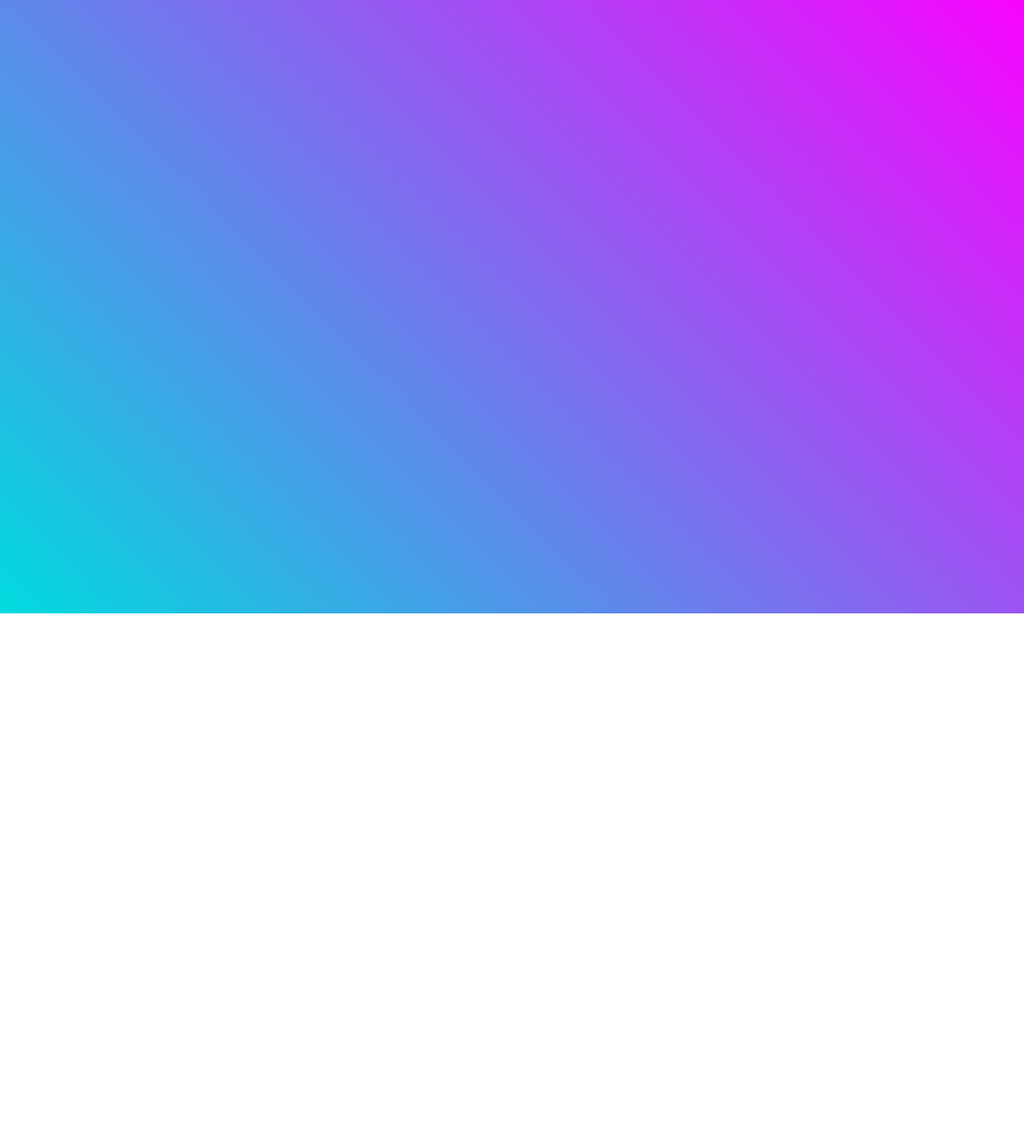
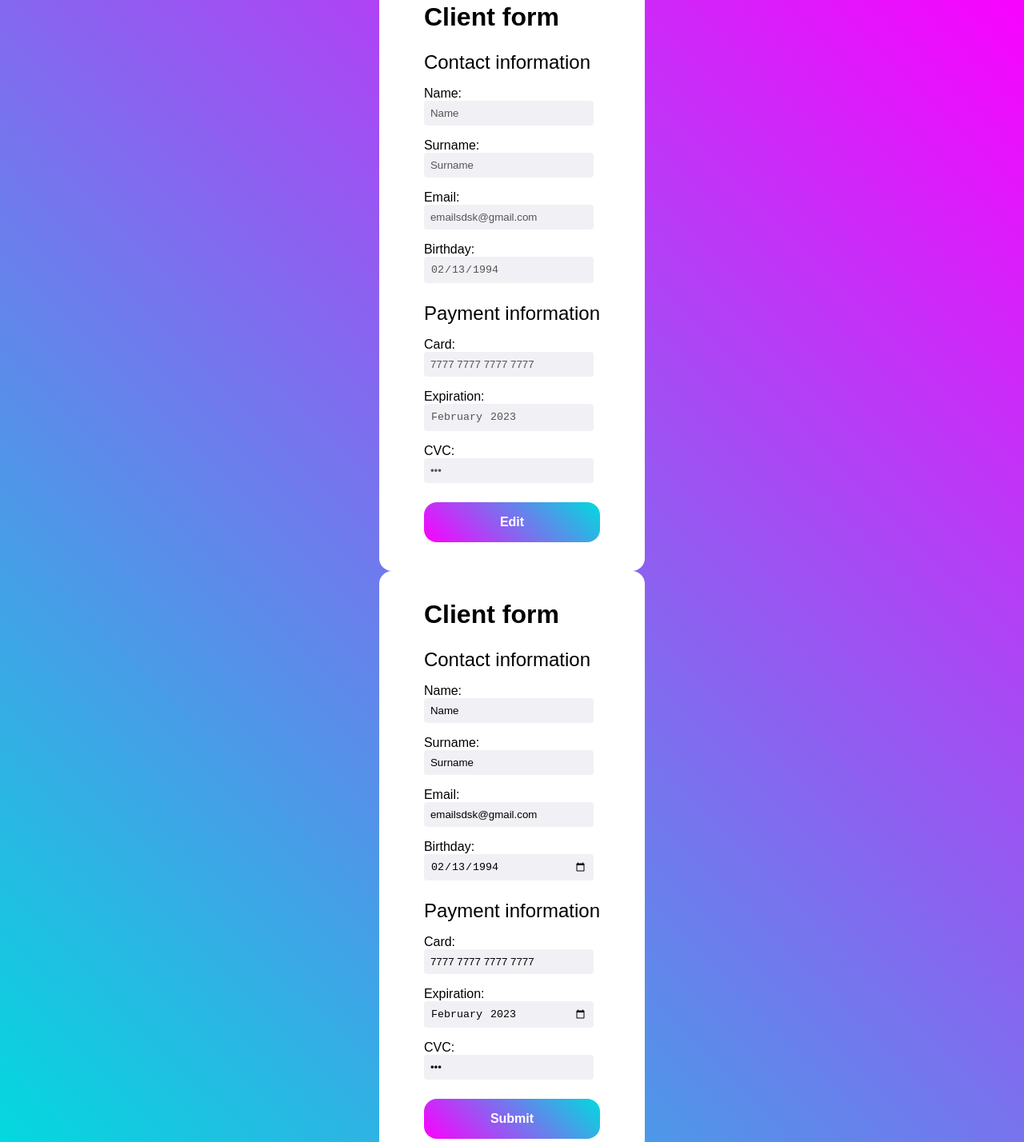
Before and after one commit to Sindoraii/form-react, a React app: page / in a window 1280 px wide. Shown: the part 33-1461 px from the top of the page at 80% size. Before the commit the page ends 800 px from the top, so only its background shows below. Built offline with nearby package versions, Linux system fonts and the light colour scheme.

Commit message:
feat: add Review and New views

```diff
--- a/src/components/App/App.js
+++ b/src/components/App/App.js
@@ -1,6 +1,11 @@
+import ViewManager from "./ViewManager/ViewManager";
+
 const App = ({entity,isEdit}) => {
   return (
-    <div className="form"></div>
+      <ViewManager
+          entity={JSON.parse(JSON.stringify(entity))}
+          isEdit = {isEdit}
+      />
   );
 }
 
--- /dev/null
+++ b/src/components/App/ViewManager/NewView/NewView.js
@@ -0,0 +1,123 @@
+import styles from "./NewView.module.css";
+import ErrorWrapper from "../../../common/ErrorWrapper/ErrorWrapper";
+import {useState} from "react";
+import {setMinDate,setMaxDate} from "../../../../utils/settingExpirationDate";
+
+const NewView = (props) => {
+    const [fields,setFields] = useState(props.entity);
+
+    /* HANDLERS */
+    const changeHandler = (event) => {
+        const changeState = () => {
+            let state = JSON.parse(JSON.stringify(fields));
+            for (let key in state) {
+                if (event.target.name === key) {
+                    state[key] = event.target.value;
+                }
+            }
+            return state;
+        }
+        setFields(changeState());
+    }
+
+
+    return (
+        <form className={styles.form} noValidate={true}>
+            <h1>Client form</h1>
+            <fieldset className={styles.fieldset}>
+                <h2>Contact information</h2>
+                <ErrorWrapper>
+                    <label className={styles.label}>
+                        Name:
+                        <input type="text"
+                               maxLength="1000"
+                               className={styles.input}
+                               name="name"
+                               value={fields.name}
+                               onChange={(e) => changeHandler(e)}
+                        />
+                    </label>
+                </ErrorWrapper>
+                <ErrorWrapper>
+                    <label className={styles.label}>
+                        Surname:
+                        <input type="text" maxLength="1000"
+                               className={styles.input}
+                               name="surname"
+                               value={fields.surname}
+                               onChange={(e) => changeHandler(e)}
+                        />
+                    </label>
+                </ErrorWrapper>
+                <ErrorWrapper>
+                    <label className={styles.label}>
+                        Email:
+                        <input type="email"
+                               maxLength="320"
+                               className={styles.input}
+                               name="email"
+                               value={fields.email}
+                               onChange={(e) => changeHandler(e)}
+                        />
+                    </label>
+                </ErrorWrapper>
+                <ErrorWrapper>
+                    <label className={styles.label}>
+                        Birthday:
+                        <input type="date"
+                               min={`${new Date().getFullYear() - 100}-01-01`}
+                               className={styles.input}
+                               name="dateOfBirth"
+                               value={fields.dateOfBirth}
+                               onChange={(e) => changeHandler(e)}
+                        />
+                    </label>
+                </ErrorWrapper>
+            </fieldset>
+            <fieldset className={styles.fieldset}>
+                <h2>Payment information</h2>
+                <ErrorWrapper>
+                    <label className={styles.label}>
+                        Card:
+                        <input type="text"
+                               maxLength="23"
+                               className={styles.input}
+                               name="cardNumber"
+                               value={fields.cardNumber}
+                               onChange={(e) => changeHandler(e)}
+                        />
+                    </label>
+                </ErrorWrapper>
+                <ErrorWrapper>
+                    <label className={styles.label}>
+                        Expiration:
+                        <input type="month"
+                               min={setMinDate()}
+                               max={setMaxDate()}
+                               className={styles.input}
+                               name="cardExpiration"
+                               value={fields.cardExpiration}
+                               onChange={(e) => changeHandler(e)}
+                        />
+                    </label>
+                </ErrorWrapper>
+                <ErrorWrapper>
+                    <label className={styles.label}>
+                        CVC:
+                        <input type="password"
+                               maxLength="4"
+                               inputMode="numeric"
+                               className={styles.input}
+                               name="cardCvc"
+                               value={fields.cardCvc}
+                               onChange={(e) => changeHandler(e)}
+                        />
+                    </label>
+                </ErrorWrapper>
+            </fieldset>
+            <button type="submit" className={styles.submitButton}>Submit</button>
+        </form>
+    )
+}
+
+export default NewView;
--- /dev/null
+++ b/src/components/App/ViewManager/NewView/NewView.module.css
@@ -0,0 +1,52 @@
+.form {
+    display: flex;
+    flex-direction: column;
+    background: white;
+    padding: 36px 56px;
+    border-radius: 16px;
+    row-gap: 24px;
+}
+
+.fieldset {
+    display: flex;
+    flex-direction: column;
+    row-gap: 16px;
+}
+
+.label {
+    display: flex;
+    flex-direction: column;
+    padding-right: 8px;
+}
+
+.input {
+    width: 100%;
+    padding: 8px;
+    background-color: #f1f0f5;
+    border-radius: 4px;
+}
+
+.submitButton {
+    width: 100%;
+    color: white;
+    background: linear-gradient(45deg, #fc00ff, #00dbde);
+    padding: 16px 0;
+    font-size: inherit;
+    font-weight: 700;
+    border-radius: inherit;
+}
+
+.invalid {
+    outline: 1px solid red;
+}
+
+@media screen and (max-width: 364px) {
+    .form {
+        padding: 16px;
+        border-radius: 0;
+        min-height: 100vh;
+        min-width: 100vw;
+        row-gap: 0;
+        justify-content: space-between;
+    }
+}
--- /dev/null
+++ b/src/components/App/ViewManager/ReviewView/ReviewView.js
@@ -0,0 +1,88 @@
+import styles from  "./ReviewView.module.css";
+import ErrorWrapper from "../../../common/ErrorWrapper/ErrorWrapper";
+
+const ReviewView = (props) => {
+    return(
+        <form className={styles.form} >
+            <h1>Client form</h1>
+            <fieldset  className={styles.fieldset} disabled={true}>
+                <h2>Contact information</h2>
+                <ErrorWrapper>
+                    <label className={styles.label}>
+                        Name:
+                        <input type="text"
+                               readOnly={true}
+                               className={styles.input}
+                               value={props.entity.name}
+                        />
+                    </label>
+                </ErrorWrapper>
+                <ErrorWrapper >
+                    <label className={styles.label}>
+                        Surname:
+                        <input type="text"
+                               readOnly={true}
+                               className={styles.input}
+                               value={props.entity.surname}
+                        />
+                    </label>
+                </ErrorWrapper>
+                <ErrorWrapper>
+                    <label className={styles.label}>
+                        Email:
+                        <input type="email"
+                               readOnly={true}
+                               className={styles.input}
+                               value={props.entity.email}
+                        />
+                    </label>
+                </ErrorWrapper>
+                <ErrorWrapper>
+                    <label className={styles.label}>
+                        Birthday:
+                        <input type="date"
+                               readOnly={true}
+                               className={styles.input}
+                               value={props.entity.dateOfBirth}
+                        />
+                    </label>
+                </ErrorWrapper>
+            </fieldset>
+            <fieldset className={styles.fieldset} disabled={true}>
+                <h2>Payment information</h2>
+                <ErrorWrapper>
+                    <label className={styles.label}>
+                        Card:
+                        <input type="text"
+                               readOnly={true}
+                               className={styles.input}
+                               value={props.entity.cardNumber}
+                        />
+                    </label>
+                </ErrorWrapper>
+                <ErrorWrapper>
+                    <label className={styles.label}>
+                        Expiration:
+                        <input type="month"
+                               readOnly={true}
+                               className={styles.input}
+                               value={props.entity.cardExpiration}
+                        />
+                    </label>
+                </ErrorWrapper>
+                <ErrorWrapper>
+                    <label className={styles.label}>
+                        CVC:
+                        <input type="password"
+                               readOnly={true}
+                               className={styles.input}
+                               value={props.entity.cardCvc}
+                        />
+                    </label>
+                </ErrorWrapper>
+            </fieldset>
+            <button type="button" className={styles.editButton}>Edit</button>
+        </form>
+    )
+}
+export default ReviewView;
--- /dev/null
+++ b/src/components/App/ViewManager/ReviewView/ReviewView.module.css
@@ -0,0 +1,52 @@
+.form {
+    display: flex;
+    flex-direction: column;
+    background: white;
+    padding: 36px 56px;
+    border-radius: 16px;
+    row-gap: 24px;
+}
+
+.fieldset {
+    display: flex;
+    flex-direction: column;
+    row-gap: 16px;
+}
+
+.label {
+    display: flex;
+    flex-direction: column;
+    padding-right: 8px;
+}
+
+.input {
+    width: 100%;
+    padding: 8px;
+    background-color: #f1f0f5;
+    border-radius: 4px;
+}
+
+.editButton {
+    width: 100%;
+    color: white;
+    background: linear-gradient(45deg, #fc00ff, #00dbde);
+    padding: 16px 0;
+    font-size: inherit;
+    font-weight: 700;
+    border-radius: inherit;
+}
+
+.invalid {
+    outline: 1px solid red;
+}
+
+@media screen and (max-width: 364px) {
+    .form {
+        padding: 16px;
+        border-radius: 0;
+        min-height: 100vh;
+        min-width: 100vw;
+        row-gap: 0;
+        justify-content: space-between;
+    }
+}
--- /dev/null
+++ b/src/components/App/ViewManager/ViewManager.js
@@ -0,0 +1,18 @@
+import ReviewView from "./ReviewView/ReviewView";
+import NewView from "./NewView/NewView";
+
+const ViewManager = ({entity, isEdit}) => {
+    return (
+        <>
+            <ReviewView
+                entity={entity}
+            />
+            <NewView
+                entity={entity}
+            />
+        </>
+
+
+    )
+}
+export default ViewManager;
--- /dev/null
+++ b/src/components/common/ErrorWrapper/ErrorWrapper.css
@@ -0,0 +1,6 @@
+.error-wrapper::after {
+    content: attr(data-error);
+    padding-top: 4px;
+    font-size: 0.8rem;
+    color: red;
+}
--- /dev/null
+++ b/src/components/common/ErrorWrapper/ErrorWrapper.js
@@ -0,0 +1,11 @@
+import "./ErrorWrapper.css";
+
+const ErrorWrapper = (props) => {
+    return(
+        <article className="error-wrapper" data-error={props.message}>
+            {props.children}
+        </article>
+    )
+}
+
+export default ErrorWrapper;
--- a/src/index.js
+++ b/src/index.js
@@ -12,6 +12,17 @@ const user = {
     cardExpiration: '2023-02',
     cardCvc: '123',
 }
+
+const empty = {
+    name: '',
+    surname: '',
+    email: '',
+    dateOfBirth: '',
+    cardNumber: '',
+    cardExpiration: '',
+    cardCvc: '',
+}
+
 const root = ReactDOM.createRoot(document.getElementById('root'));
 root.render(
   <React.StrictMode>
--- /dev/null
+++ b/src/utils/settingExpirationDate.js
@@ -0,0 +1,20 @@
+export const setMinDate = () => {
+    const year = new Date().getFullYear();
+    let month = new Date().getMonth() + 1;
+
+    if (month < 10) {
+        month = 0 + String(month);
+    }
+    return year + '-' + month;
+}
+
+export const setMaxDate = () => {
+    const EXPIRATION = 5;
+    const year = new Date().getFullYear() + EXPIRATION;
+    let month = new Date().getMonth() + 1;
+
+    if (month < 10) {
+        month = 0 + String(month);
+    }
+    return year + '-' + month;
+}
```
Also changed, not shown: src/index.css (+7 -0 lines).
